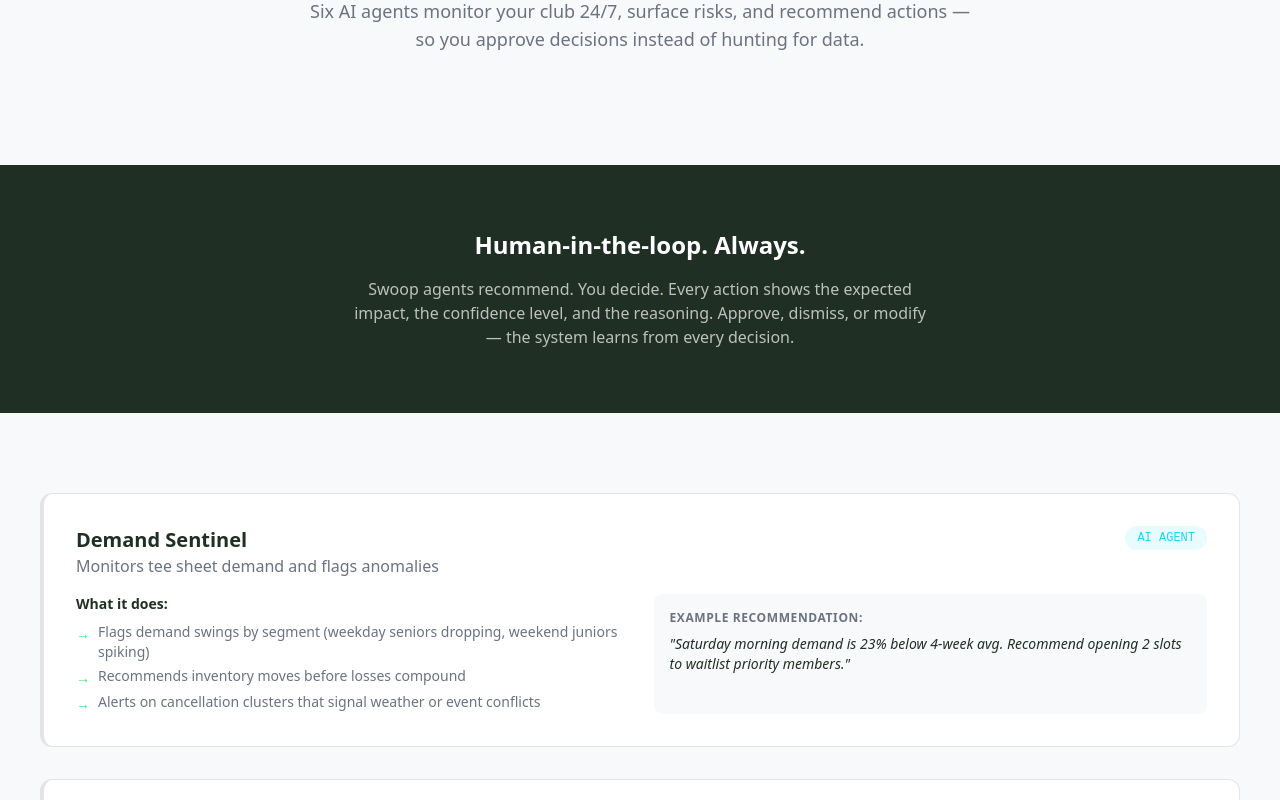
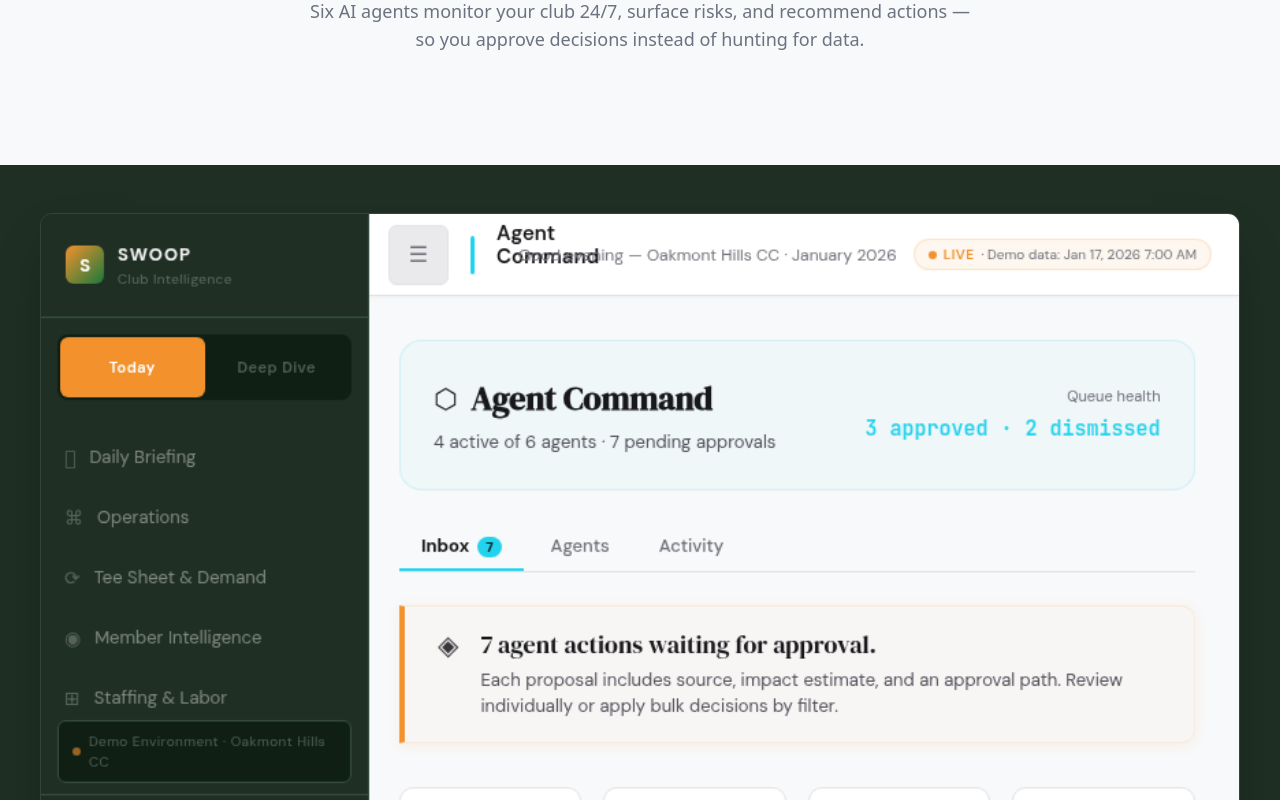
Before and after one commit to ty-hayes-82/swoop-member-intelligence-website, a Next.js app: page /ai-agents in a window 1280 px wide. Shown: the part 300-1100 px from the top of the page. Built offline with nearby package versions, Linux system fonts and the light colour scheme.

Commit message:
Add Agent Command screenshot to AI Agents page
- Shows real product interface for pending recommendations
- Demonstrates human-in-the-loop approval workflow
- Visual proof of agent recommendations in action

```diff
--- a/app/ai-agents/page.jsx
+++ b/app/ai-agents/page.jsx
@@ -87,10 +87,20 @@ export default function AIAgentsPage() {
         </div>
       </section>
 
-      <section className="py-4 px-6 bg-swoop-dark text-white">
-        <div className="max-w-container mx-auto text-center py-12">
-          <h2 className="text-2xl font-bold mb-4">Human-in-the-loop. Always.</h2>
-          <p className="text-white/70 max-w-xl mx-auto">Swoop agents recommend. You decide. Every action shows the expected impact, the confidence level, and the reasoning. Approve, dismiss, or modify — the system learns from every decision.</p>
+      {/* Agent Command Screenshot */}
+      <section className="py-12 px-6 bg-swoop-dark">
+        <div className="max-w-container mx-auto">
+          <div className="rounded-xl overflow-hidden shadow-2xl border border-white/10 mb-8">
+            <img
+              src="/screenshots/agent-command.png"
+              alt="Agent Command showing pending recommendations and approval workflow"
+              className="w-full"
+            />
+          </div>
+          <div className="text-center text-white">
+            <h2 className="text-2xl font-bold mb-4">Human-in-the-loop. Always.</h2>
+            <p className="text-white/70 max-w-xl mx-auto">Swoop agents recommend. You decide. Every action shows the expected impact, the confidence level, and the reasoning. Approve, dismiss, or modify — the system learns from every decision.</p>
+          </div>
         </div>
       </section>
 
```
